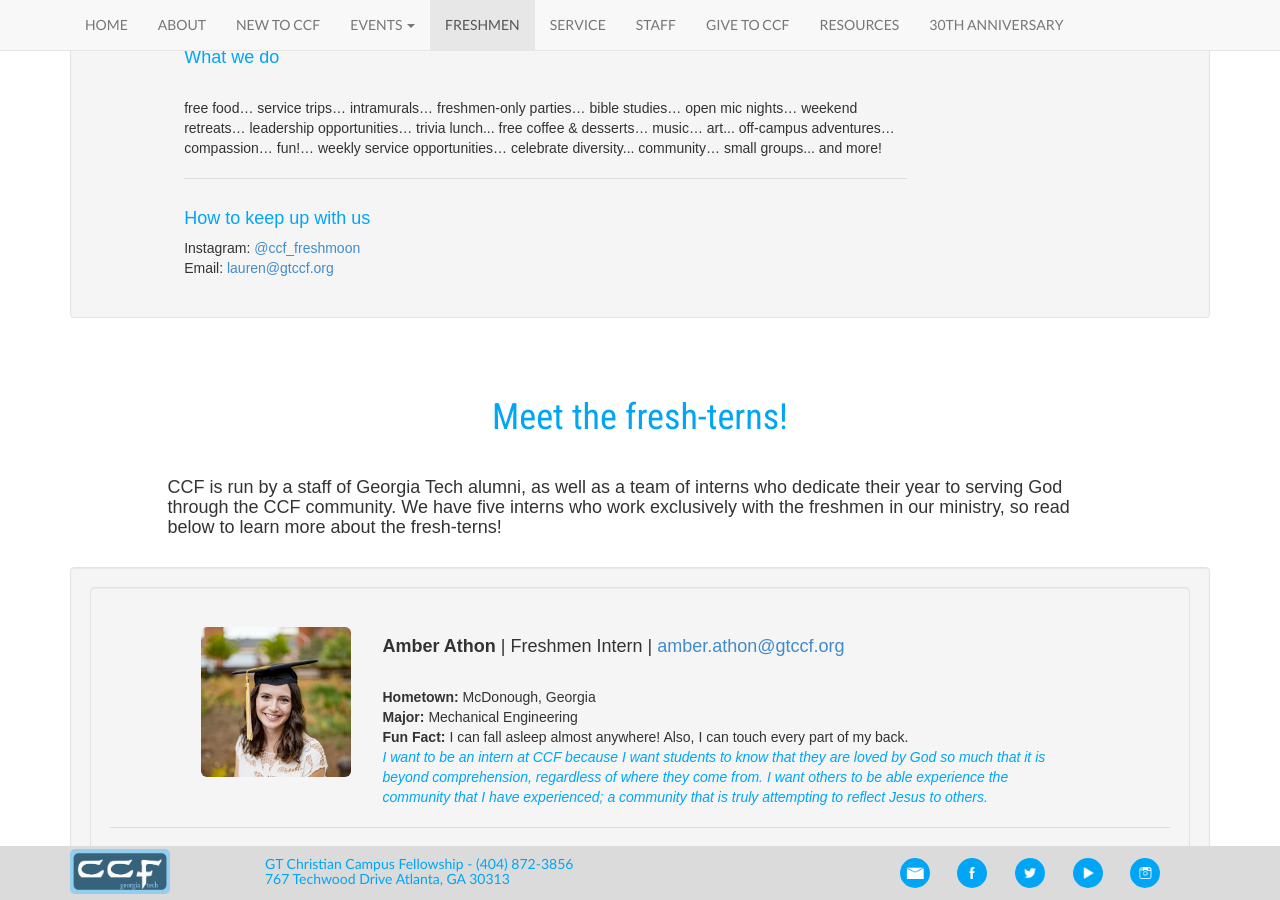
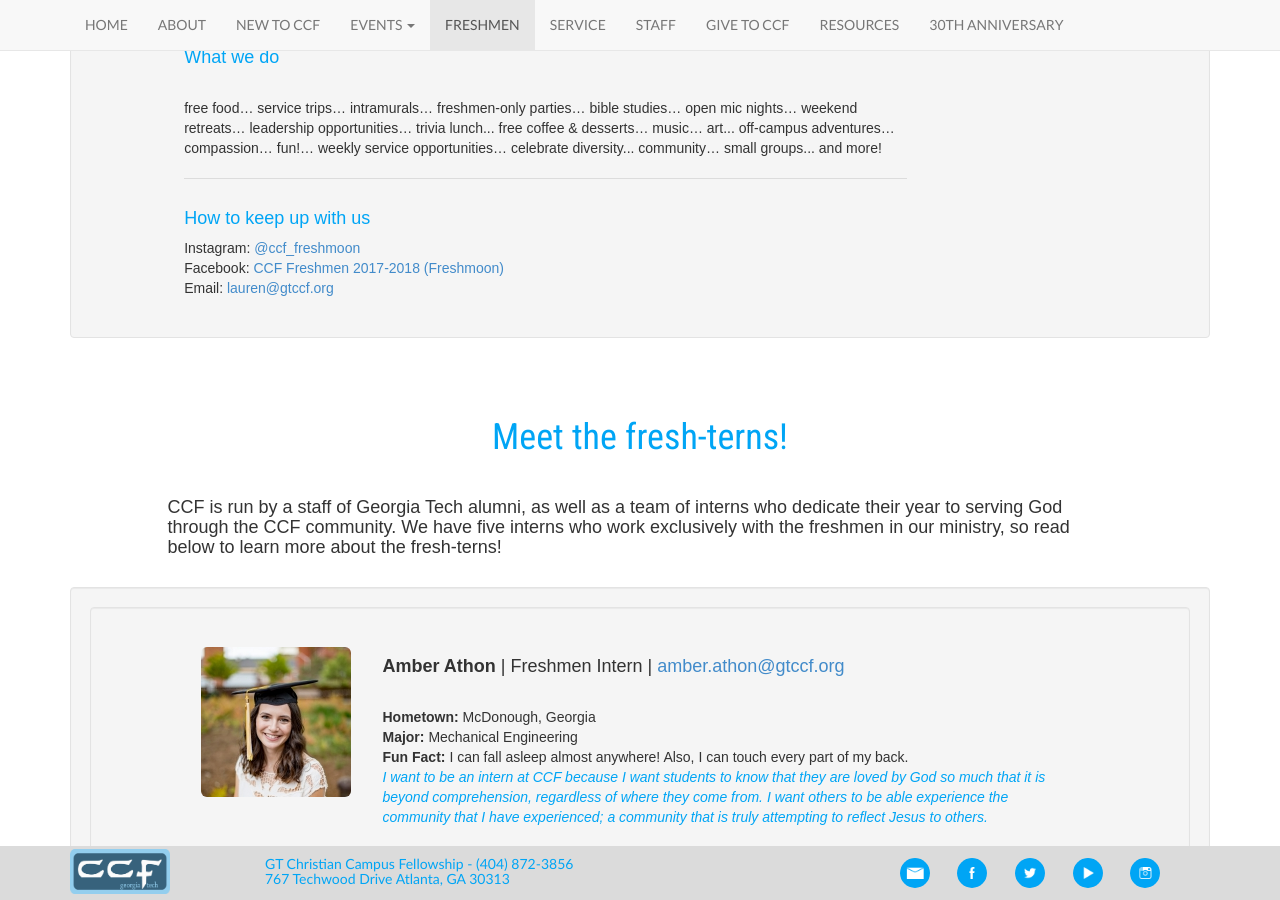
Before and after one commit to gtccf/gtccf.github.io, a Jekyll site: the page built from freshmen/index.html, in a window 1280 px wide and 900 px high, scrolled down 432 px. Built offline with Jekyll 4.4.1, drawn with Linux system fonts in a browser that asks for light colours; nearby versions of some CDN libraries.

Commit message:
Added freshmen Facebook group

```diff
--- a/freshmen/index.html
+++ b/freshmen/index.html
@@ -26,6 +26,7 @@ layout: default
           <div class="divider"></div>
           <div class="blue"><h4><br />How to keep up with us</h4></div>
           Instagram: <a href="http://instagram.com/ccf_freshmoon">@ccf_freshmoon</a><br>
+          Facebook: <a href="https://www.facebook.com/groups/158053404749678/">CCF Freshmen 2017-2018 (Freshmoon)</a><br>
           Email: <a href="mailto:lauren@gtccf.org">lauren@gtccf.org</a>
           <br /><br>
         </div>
```
